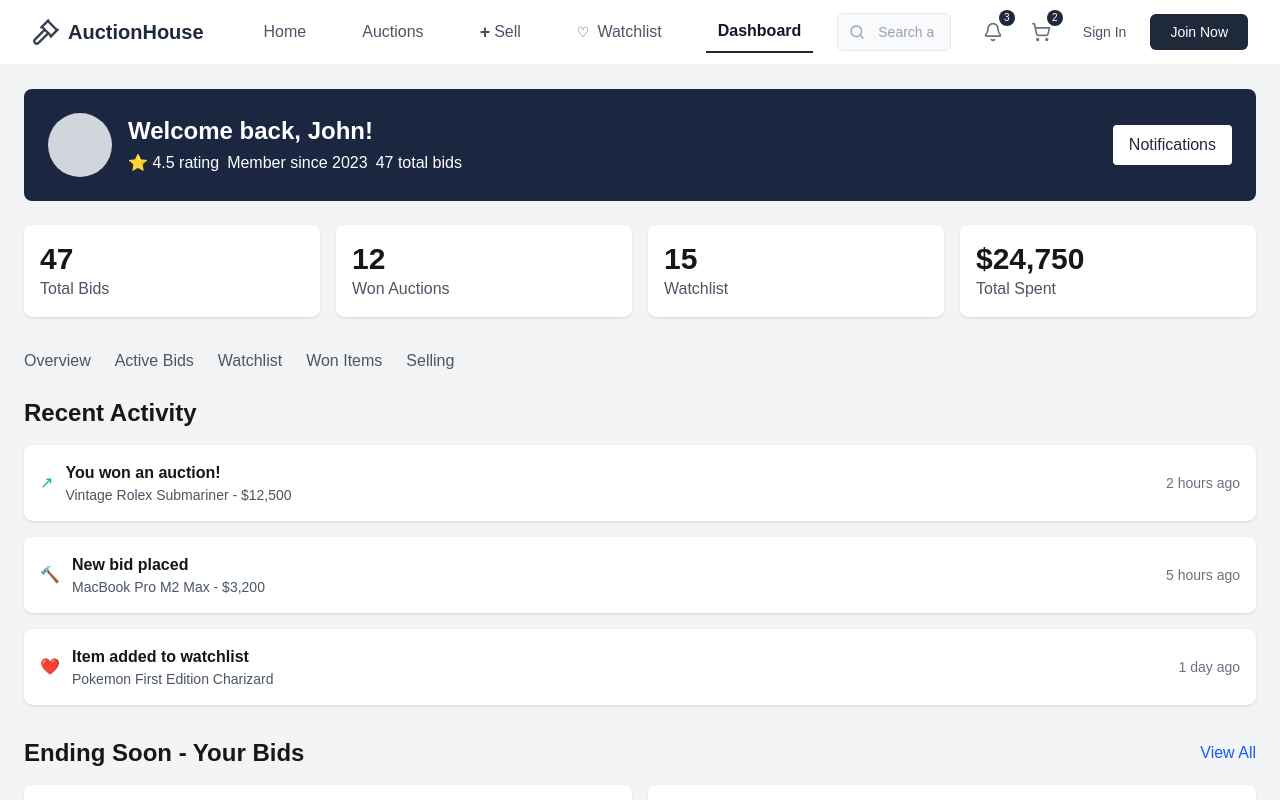
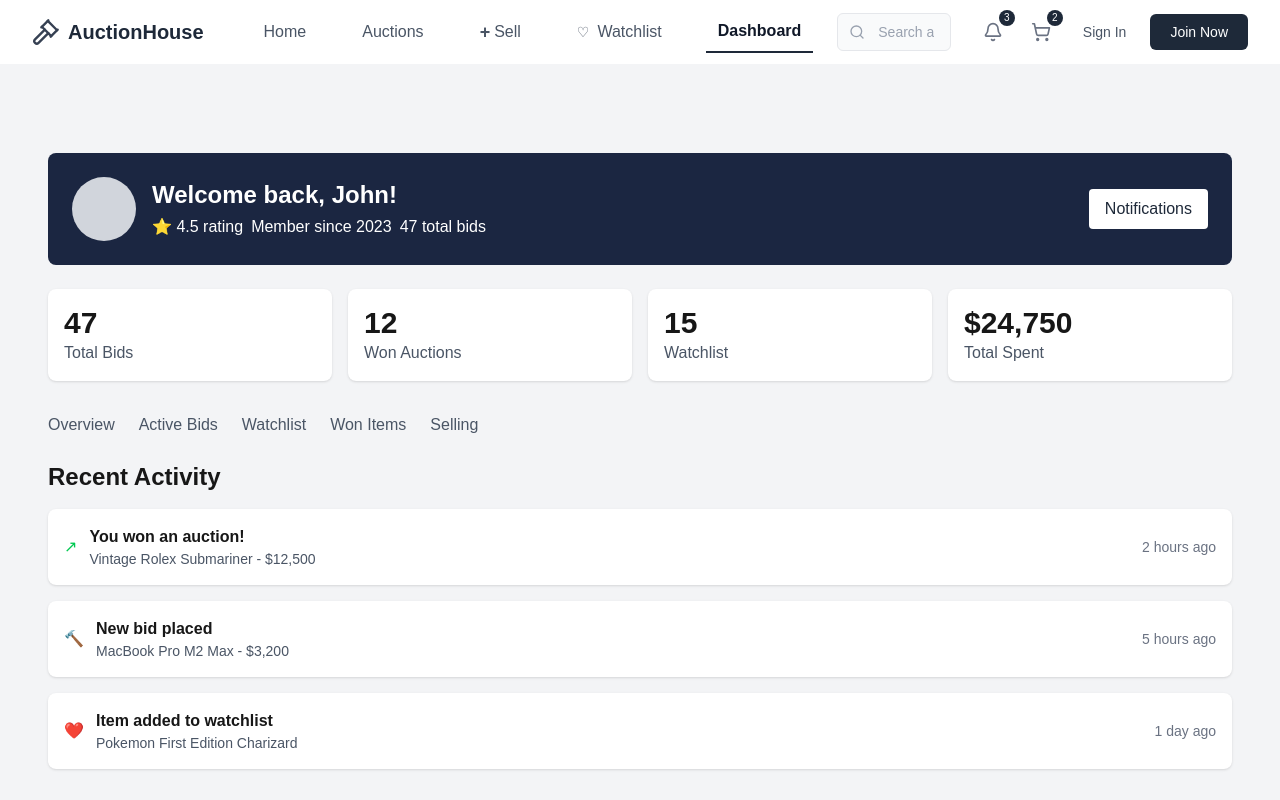
Before and after one commit to Himashmayadunna/auction-management-system, a Next.js app: page /Dashboard in a window 1280 px wide. Shown: the top 800 px of the page. Built offline with nearby package versions, Linux system fonts and the light colour scheme.

Commit message:
fix : dashboard padding

```diff
--- a/src/app/Dashboard/page.jsx
+++ b/src/app/Dashboard/page.jsx
@@ -6,6 +6,7 @@ export default function Dashboard() {
   return (
     <div className="p-6 min-h-screen bg-gray-100">
       {/* Welcome Section */}
+    <div className="max-w-7xl mx-auto px-6 py-16">
       <div className="bg-[#1B2641] text-white p-6 rounded-lg mb-6 flex items-center">
         <div className="flex-1">
           <div className="flex items-center gap-4">
@@ -119,5 +120,6 @@ export default function Dashboard() {
         </div>
       </div>
     </div>
+    </div>
   )
 }
```
